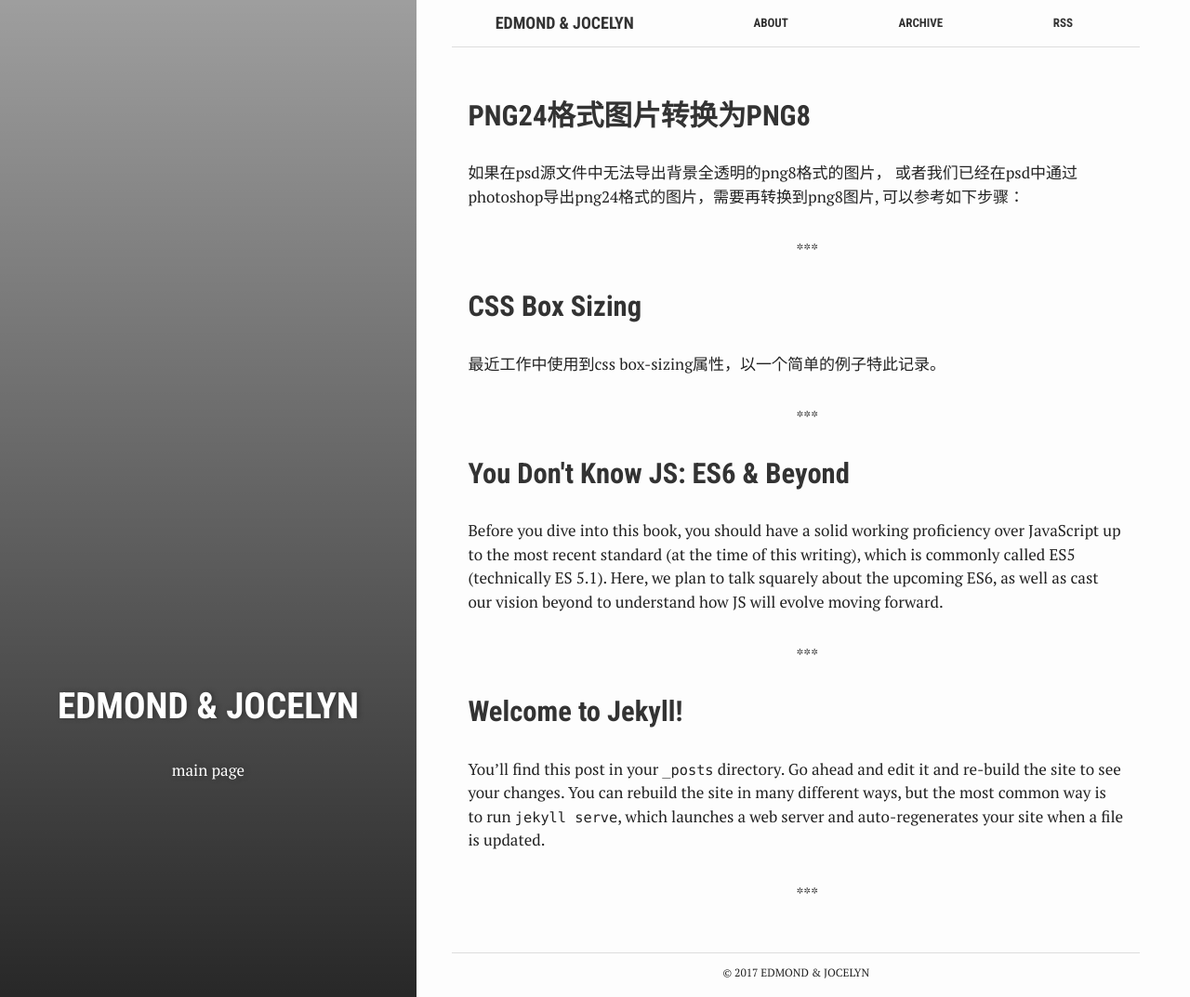
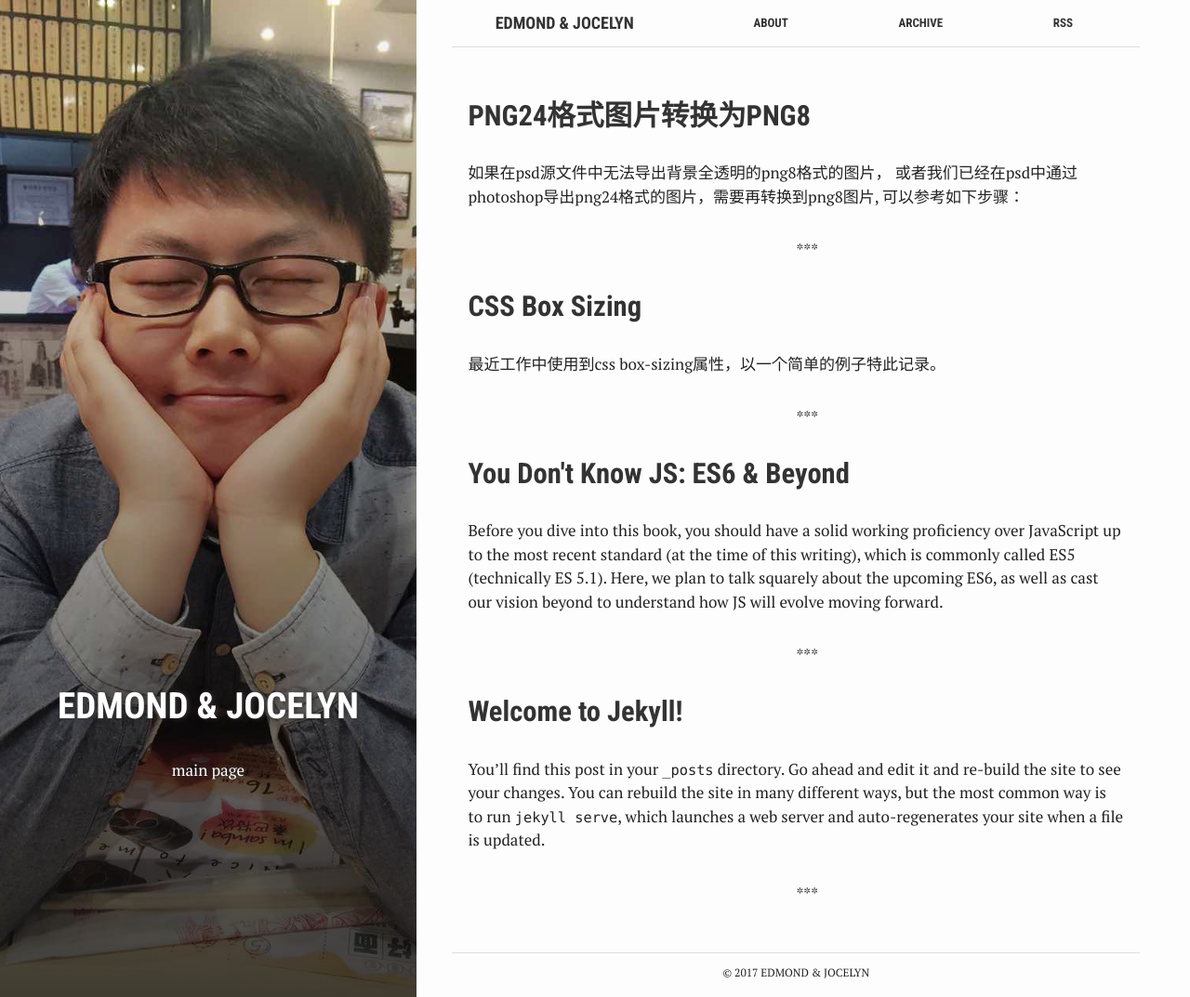
Before and after one commit to EdmondWang/EdmondWang.github.io, a Jekyll site: the page built from index.html, in a window 1280 px wide and 1073 px high. Shown: the whole window at 93% size. Built offline with Jekyll 4.4.1, drawn with Linux system fonts in a browser that asks for light colours.

Commit message:
change bg format

```diff
--- a/index.html
+++ b/index.html
@@ -1,5 +1,5 @@
 ---
-bg: "me.png"
+bg: "me.jpg"
 layout: default
 crawlertitle: "Edmond & Jocelyn's blog"
 title: "Edmond & Jocelyn"
```
Also changed, not shown: about.md (+1 -1 lines).
